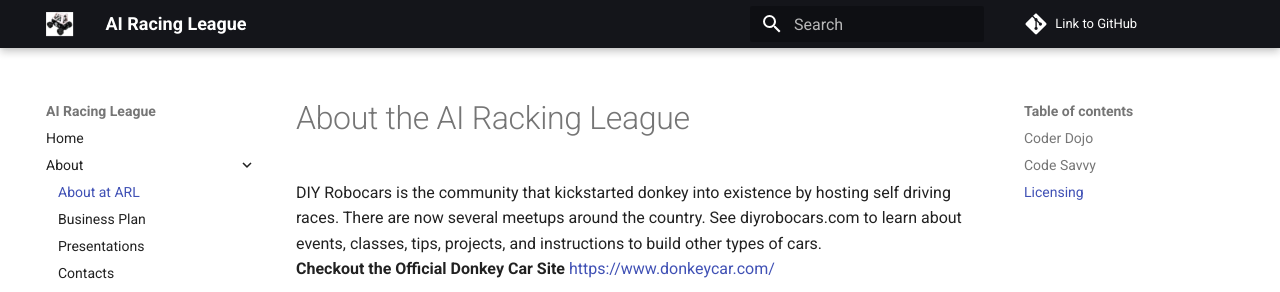
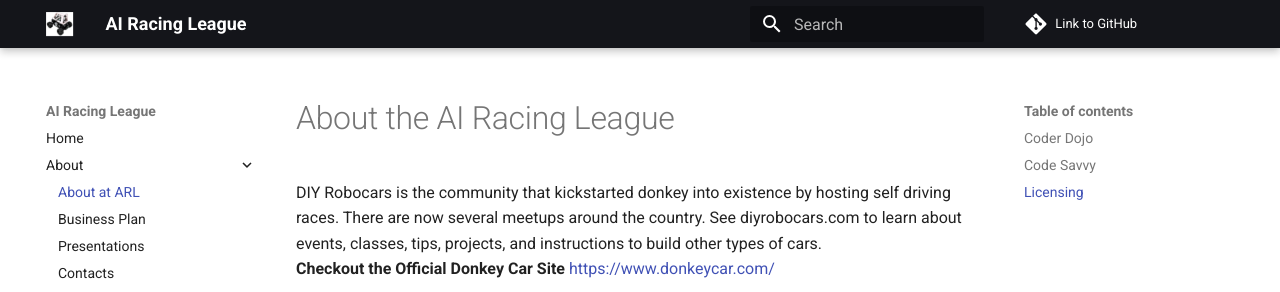
Before and after one commit to CoderDojoTC/ai-racing-league, an MkDocs documentation site: the page built from docs/about.md, in a window 1280 px wide and 1050 px high. Shown: the top 292 px of the window. Built offline with MkDocs 1.6.1 and Material for MkDocs 9.7.7, drawn with Linux system fonts in a browser that asks for light colours; comment, search, counter and statistics services are not loaded.

Commit message:
updated content

```diff
--- a/docs/about.md
+++ b/docs/about.md
@@ -1,4 +1,4 @@
-# About the AI Racking League
+# About the AI Racing League
 
 DIY Robocars is the community that kickstarted donkey into existence by hosting self driving races. There are now several meetups around the country. See diyrobocars.com to learn about events, classes, tips, projects, and instructions to build other types of cars.</br>
 **Checkout the Official Donkey Car Site** [https://www.donkeycar.com/](https://www.donkeycar.com/)
```
Also changed, not shown: docs/glossary.md (+1 -1 lines), site/404.html, site/about/index.html, site/business-plan-2020/index.html, site/contacts/index.html, site/curriculum/index.html, site/demo/index.html, site/faqs/index.html, site/glossary/index.html, site/hackathon/index.html, site/index.html, site/learning-strategy/index.html, site/media/index.html, site/presentations/index.html, 4 more files, 1 other file.
